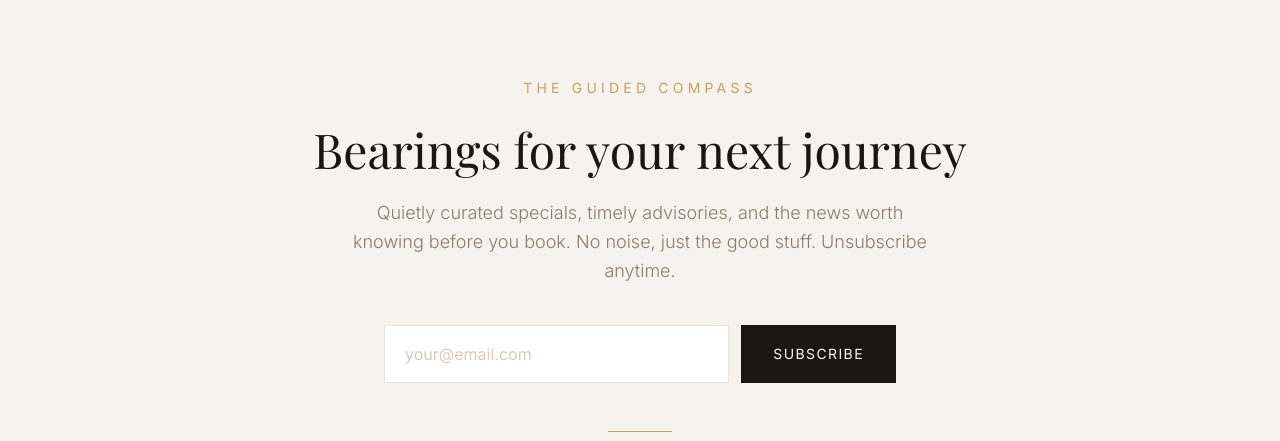
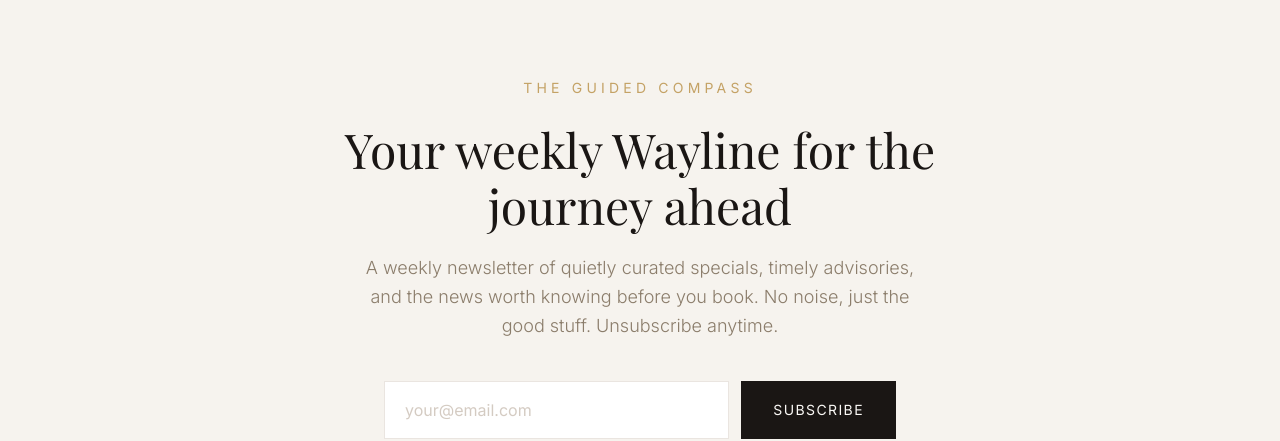
Before and after one commit to m-mantei31/wayline-travel, a React (Vite) app: page / in a window 1280 px wide. Shown: the part 7980-8421 px from the top of the page. Built offline with nearby package versions, Linux system fonts and the light colour scheme; a web font is replaced by a local one.

Commit message:
Update newsletter headline and subcopy

```diff
--- a/src/components/Newsletter.jsx
+++ b/src/components/Newsletter.jsx
@@ -35,7 +35,7 @@ export default function Newsletter() {
           transition={{ duration: 0.8, delay: 0.1, ease: [0.22, 1, 0.36, 1] }}
           className="font-serif text-3xl md:text-4xl lg:text-5xl text-espresso leading-[1.15] mb-5"
         >
-          Bearings for your next journey
+          Your weekly Wayline for the journey ahead
         </motion.h2>
         <motion.p
           initial={{ opacity: 0, y: 20 }}
@@ -44,8 +44,9 @@ export default function Newsletter() {
           transition={{ duration: 0.8, delay: 0.2 }}
           className="text-clay text-lg font-light leading-relaxed mb-10 max-w-xl mx-auto"
         >
-          Quietly curated specials, timely advisories, and the news worth knowing
-          before you book. No noise, just the good stuff. Unsubscribe anytime.
+          A weekly newsletter of quietly curated specials, timely advisories,
+          and the news worth knowing before you book. No noise, just the good
+          stuff. Unsubscribe anytime.
         </motion.p>
 
         {submitted ? (
```
